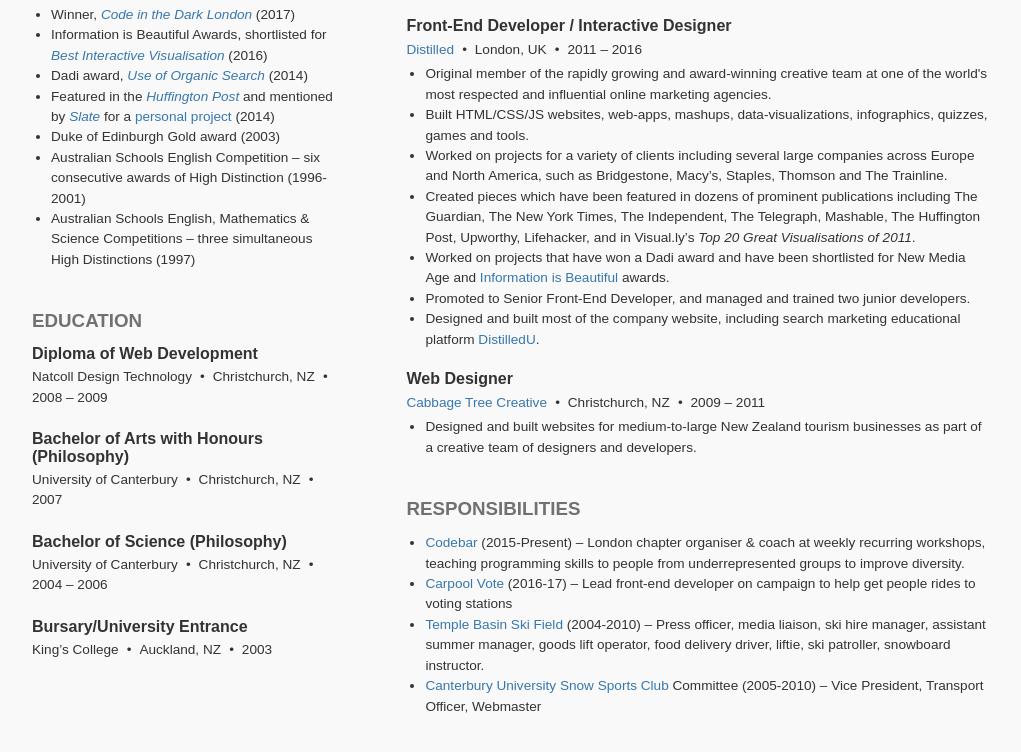
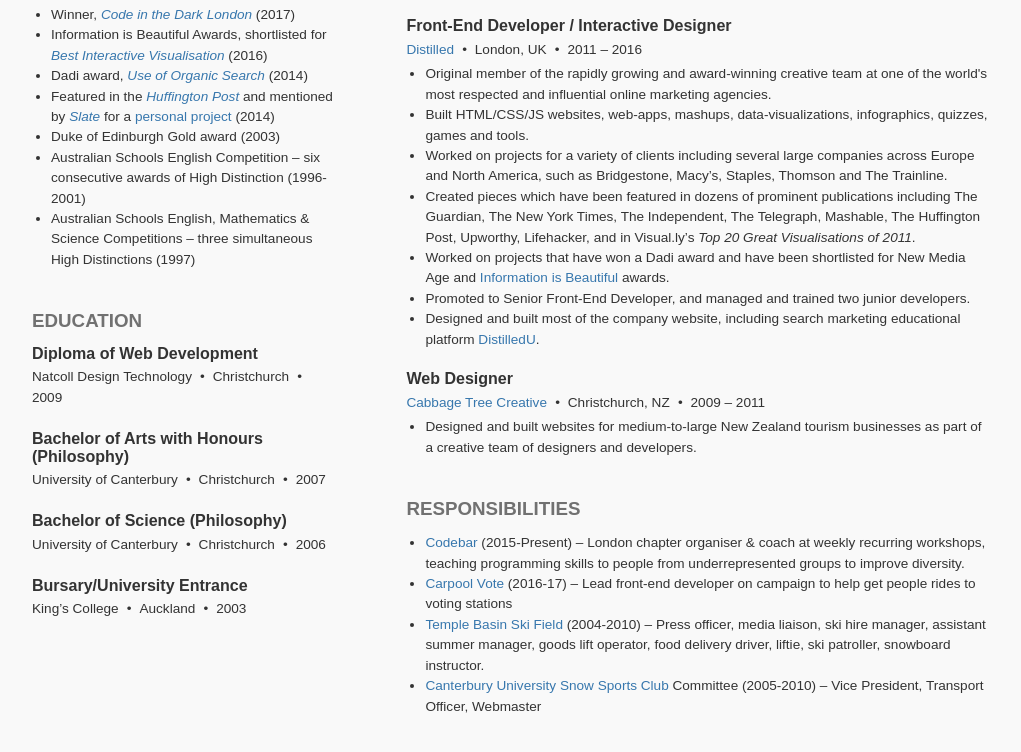
Before and after one commit to richardwestenra/cv, a website: page index.html in a window 1280 px wide. Shown: the part 848-1600 px from the top of the page, without its empty margins (128-1149 px from the left). Drawn offline with Linux system fonts and the light colour scheme; a web font is replaced by a local one.

Commit message:
Update Education formatting

```diff
--- a/index.html
+++ b/index.html
@@ -172,19 +172,19 @@
           <ul class="noBullet education">
             <li>
               <h4>Diploma of Web Development</h4>
-              <p class="inline-list"><span>Natcoll Design Technology</span> <span>Christchurch, NZ</span> <span>2008 &ndash; 2009</span></p>
+              <p class="inline-list"><span>Natcoll Design Technology</span> <span>Christchurch</span> <span>2009</span></p>
             </li>
             <li>
               <h4>Bachelor of Arts with Honours (Philosophy)</h4>
-              <p class="inline-list"><span>University of Canterbury</span> <span>Christchurch, NZ</span> <span>2007</span></p>
+              <p class="inline-list"><span>University of Canterbury</span> <span>Christchurch</span> <span>2007</span></p>
             </li>
             <li>
               <h4>Bachelor of Science (Philosophy)</h4>
-              <p class="inline-list"><span>University of Canterbury</span> <span>Christchurch, NZ</span> <span>2004 &ndash; 2006</span></p>
+              <p class="inline-list"><span>University of Canterbury</span> <span>Christchurch</span> <span>2006</span></p>
             </li>
             <li>
               <h4>Bursary/University Entrance</h4>
-              <p class="inline-list"><span>King&rsquo;s College</span> <span>Auckland, NZ</span> <span>2003</span></p>
+              <p class="inline-list"><span>King&rsquo;s College</span> <span>Auckland</span> <span>2003</span></p>
           </ul>
         </section>
       </div>
```
